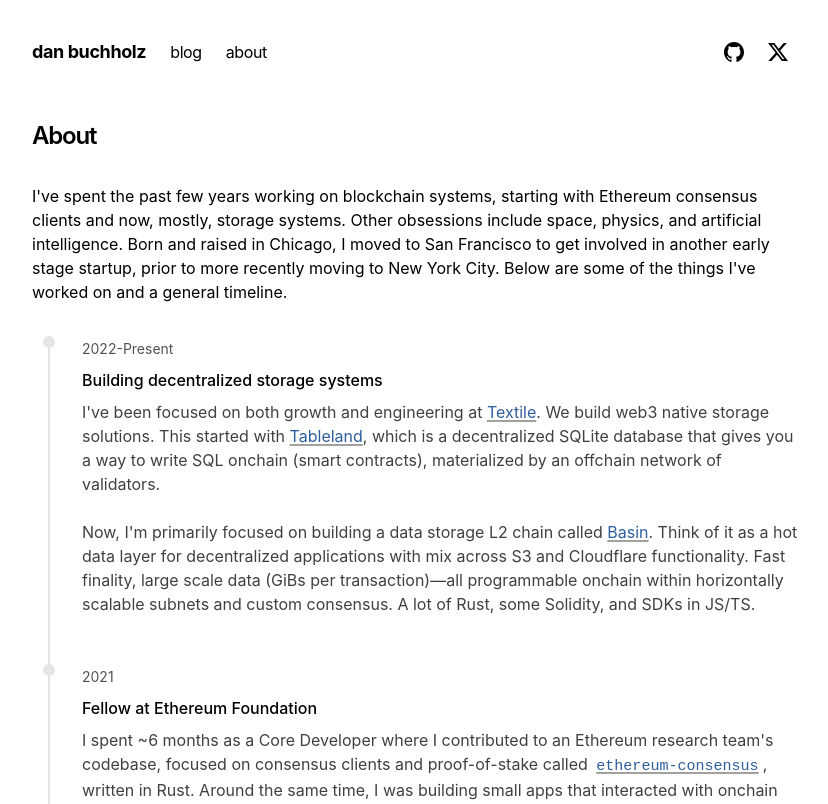
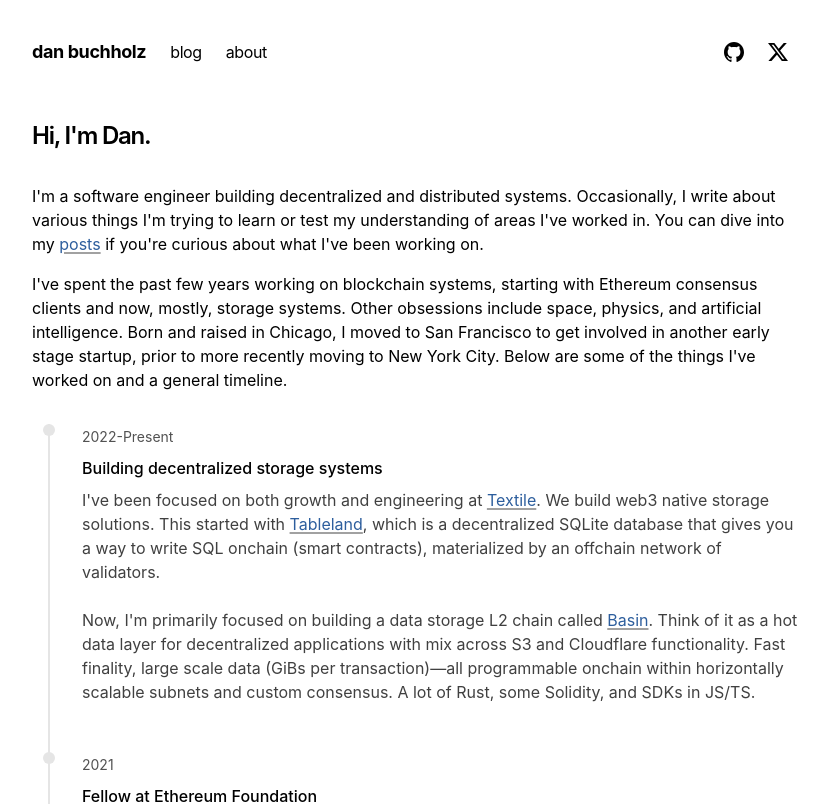
Before and after one commit to dtbuchholz/website, a Next.js app: page /about in a window 1280 px wide. Shown: the top 804 px of the page, without its empty margins (224-1052 px from the left). Built offline with nearby package versions, Linux system fonts and the light colour scheme.

Commit message:
refactor: landing info to about page

```diff
--- a/app/about/page.tsx
+++ b/app/about/page.tsx
@@ -22,7 +22,13 @@ const Timeline = ({ events }: { events: TimelineEvent[] }) => (
 export default function Page(): React.ReactNode {
   return (
     <section>
-      <h1 className="font-semibold text-2xl mb-8 tracking-tighter">About</h1>
+      <h1 className="mb-8 text-2xl font-semibold tracking-tighter">Hi, I'm Dan.</h1>
+      <p className="mb-4">
+        I'm a software engineer building decentralized and distributed systems. Occasionally, I
+        write about various things I'm trying to learn or test my understanding of areas I've worked
+        in. You can dive into my <NextLink href="/blog">posts</NextLink> if you're curious about
+        what I've been working on.
+      </p>
       <p className="mb-8">
         I've spent the past few years working on blockchain systems, starting with Ethereum
         consensus clients and now, mostly, storage systems. Other obsessions include space, physics,
--- a/app/page.tsx
+++ b/app/page.tsx
@@ -1,16 +1,8 @@
 import { BlogPosts } from "app/components/posts";
-import NextLink from "next/link";
 
 export default function Page() {
   return (
     <section>
-      <h1 className="mb-8 text-2xl font-semibold tracking-tighter">Hi, I'm Dan.</h1>
-      <p className="mb-4">
-        I'm a software engineer building decentralized and distributed systems. Occasionally, I
-        write about various things I'm trying to learn or test my understanding of areas I've worked
-        in. Read more about me <NextLink href="/about">here</NextLink>, or dive into my{" "}
-        <NextLink href="/blog">posts</NextLink> below.
-      </p>
       <hr />
       <h2 className="mb-8 text-2xl font-semibold tracking-tighter">Recent posts</h2>
       <div className="my-8">
```
